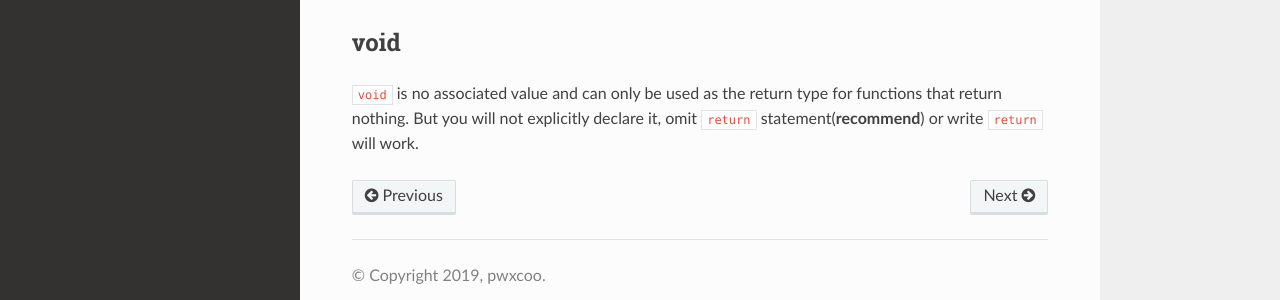
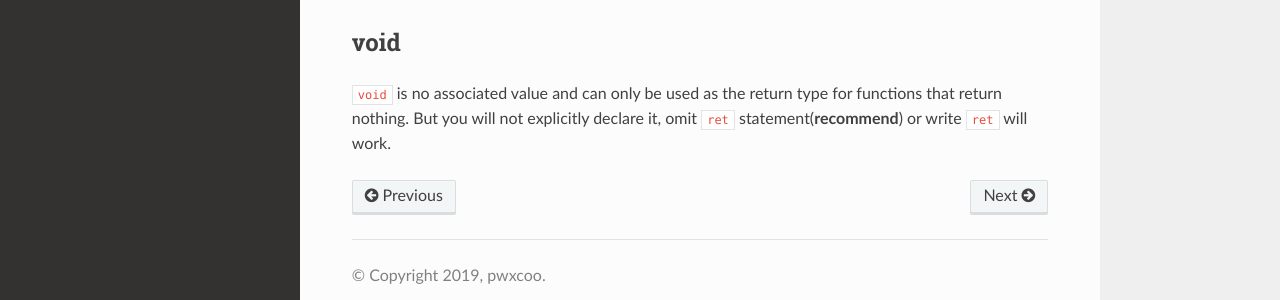
Before and after one commit to coo-lang/coo-docs, a Sphinx documentation site: the page built from source/type_system.rst, in a window 1280 px wide. Shown: the part 363-663 px from the top of the page. Built offline with Sphinx 7.4.7 and the Read the Docs theme 2.0.0, drawn with Linux system fonts in a browser that asks for light colours.

Commit message:
:swimmer: fix typos: return -> ret

```diff
--- a/source/type_system.rst
+++ b/source/type_system.rst
@@ -14,4 +14,4 @@ Primitive Data Type
 void
 ---------------------
 
-:code:`void` is no associated value and can only be used as the return type for functions that return nothing. But you will not explicitly declare it, omit :code:`return` statement(**recommend**) or write :code:`return` will work.
+:code:`void` is no associated value and can only be used as the return type for functions that return nothing. But you will not explicitly declare it, omit :code:`ret` statement(**recommend**) or write :code:`ret` will work.
```
